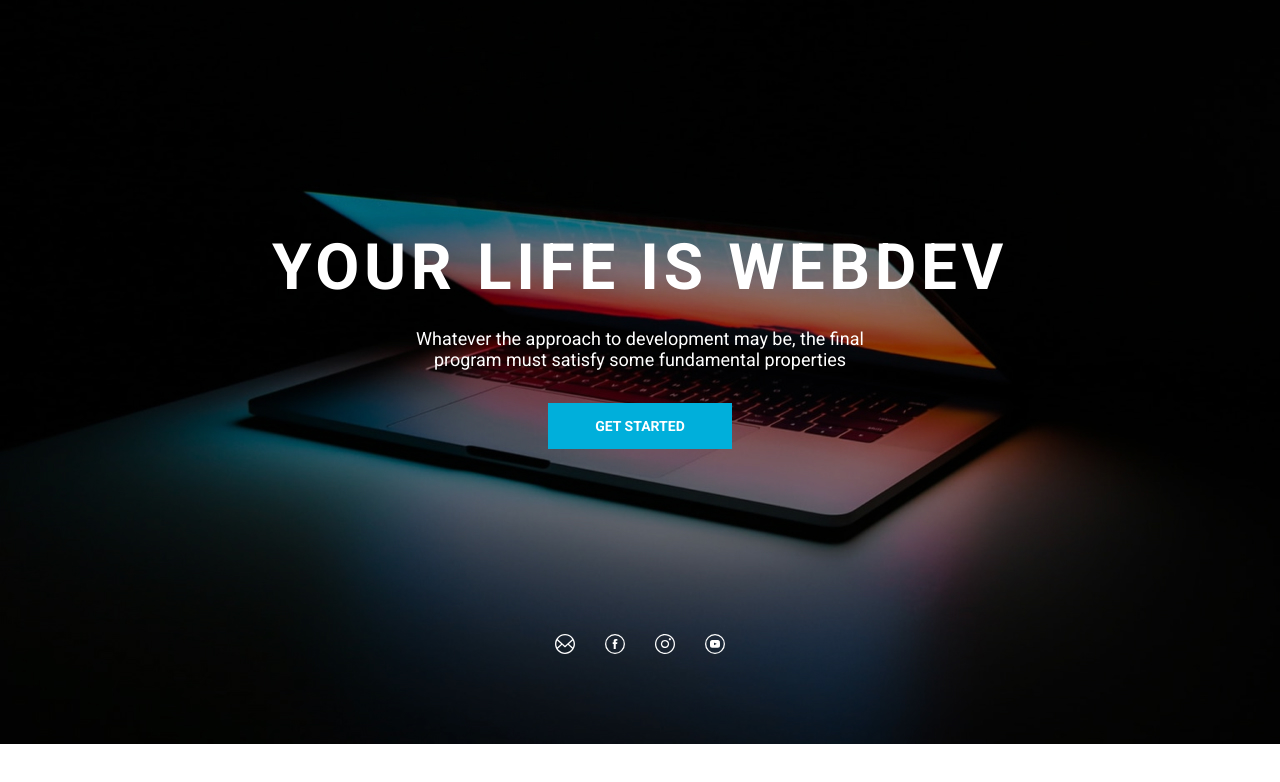
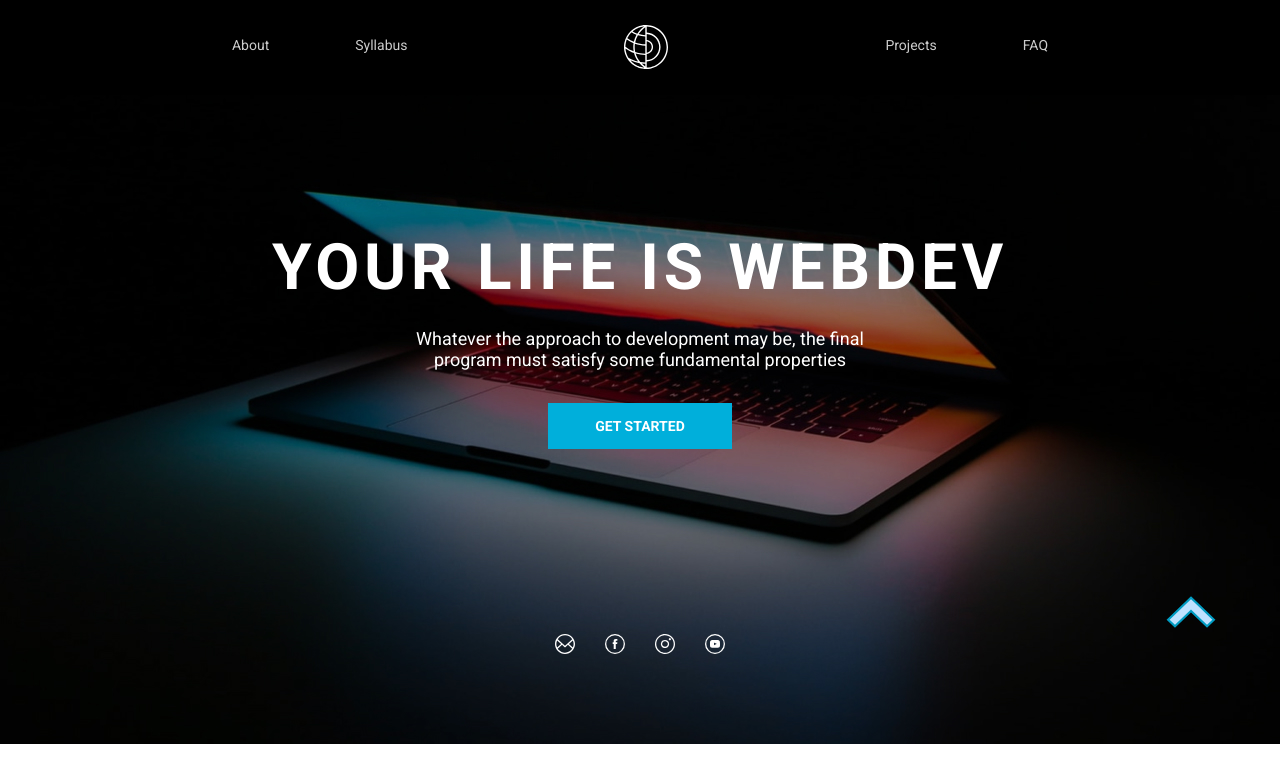
Before and after one commit to irinask73/projects, a plain HTML site: page webdev/index.html in a window 1280 px wide. Drawn offline with nearby package versions, Linux system fonts and the light colour scheme.

Commit message:
feat: add fixed header

```diff
--- a/webdev/index.html
+++ b/webdev/index.html
@@ -4,11 +4,13 @@
 <head>
     <meta charset="UTF-8">
     <meta name="viewport" content="width=device-width, initial-scale=1.0">
-    <link rel="stylesheet" href="https://fonts.googleapis.com/css2?family=Roboto:wght@400;500;700&display=swap" rel="stylesheet">
+    <link rel="stylesheet" href="https://fonts.googleapis.com/css2?family=Roboto:wght@400;500;700&display=swap">
+    <link rel="apple-touch-icon" href="/example.png">
     <link rel="stylesheet" href="https://unpkg.com/swiper/swiper-bundle.min.css" />
     <link rel="stylesheet" href="style.css">
     <title>webdev</title>
 </head>
+
 <body>
     <div class="wrapper">
         <h1 class="hidden-title">webdev</h1>
@@ -161,6 +163,12 @@
                     </div>
                 </div>
             </section>
+            <a class="button__top" href="#">
+                <svg class="arrow-top" viewBox="0 0 9 14">
+                    <path
+                        d="M6.660,8.922 L6.660,8.922 L2.350,13.408 L0.503,11.486 L4.813,7.000 L0.503,2.515 L2.350,0.592 L8.507,7.000 L6.660,8.922 Z" />
+                </svg>
+            </a>
         </main>
         <footer class="footer full-width">
             <div class="footer__inner container">
--- a/webdev/main.js
+++ b/webdev/main.js
@@ -30,3 +30,5 @@
       },
     },
   });
+
+  //BUTTON TO TOP
--- a/webdev/style.css
+++ b/webdev/style.css
@@ -134,7 +134,8 @@ left: 50%;
     display: flex;
     justify-content: center;
     align-items: center;
-    position: absolute;
+    position: fixed;
+    z-index: 10;
 }
 .header .container {
     height: 100%;
@@ -571,3 +572,25 @@ left: 50%;
         flex-direction: column;
     }
 }
+/*BUTTON TO TOP*/
+.button__top {
+    position: fixed;
+    z-index: 5;
+    right: 5%;
+    bottom: 20%;
+    cursor: pointer;
+}
+.arrow-top:hover{
+    fill: #009cc2;
+}
+.arrow-top {
+    width: 50px;
+    height: 50px;
+    transform: rotate(270deg);
+}
+.arrow-top {
+    fill: #bfe2ff;
+    stroke-width: 0.6;
+    stroke: #009cc2;
+    transition: fill 0.5s ease-out;
+}
```
